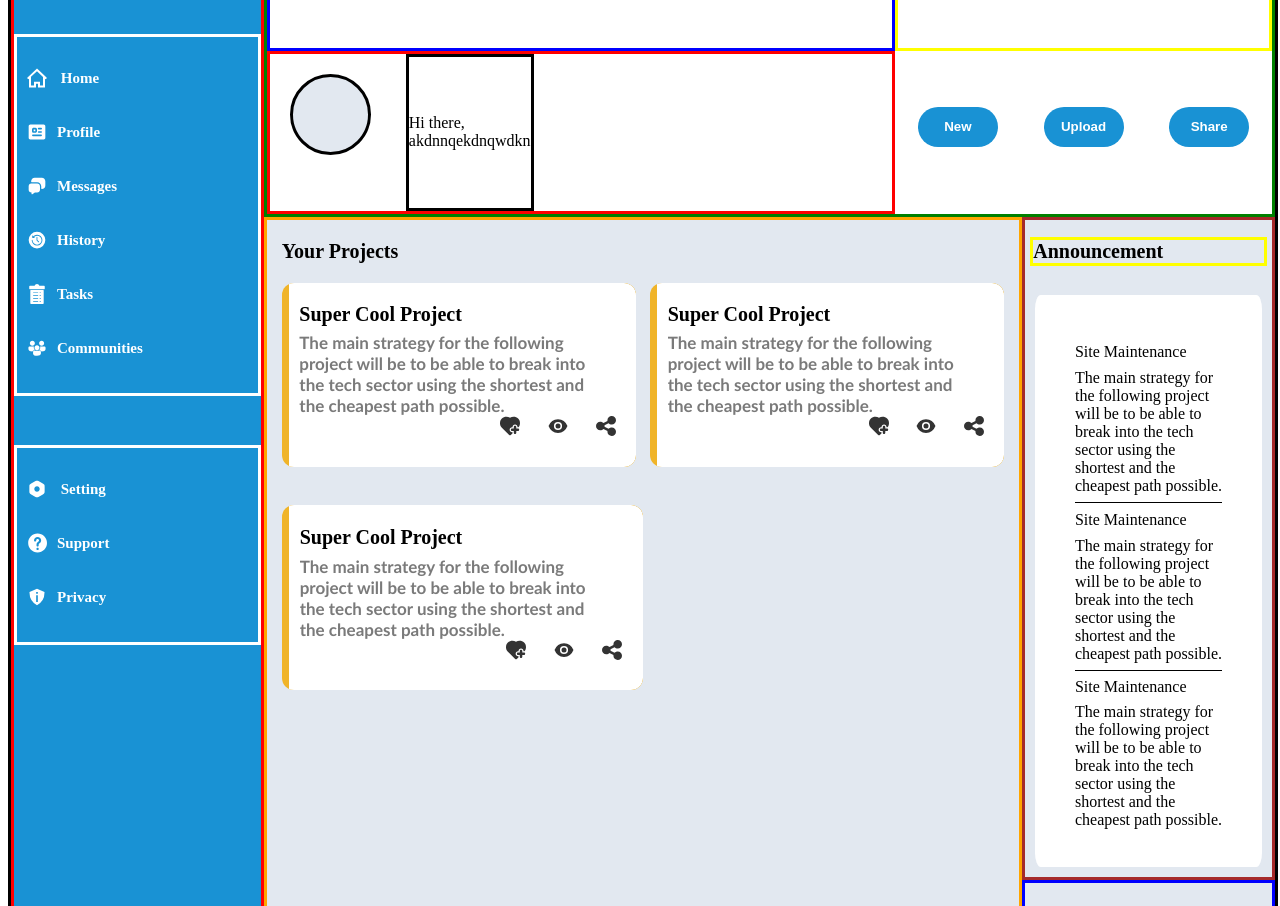
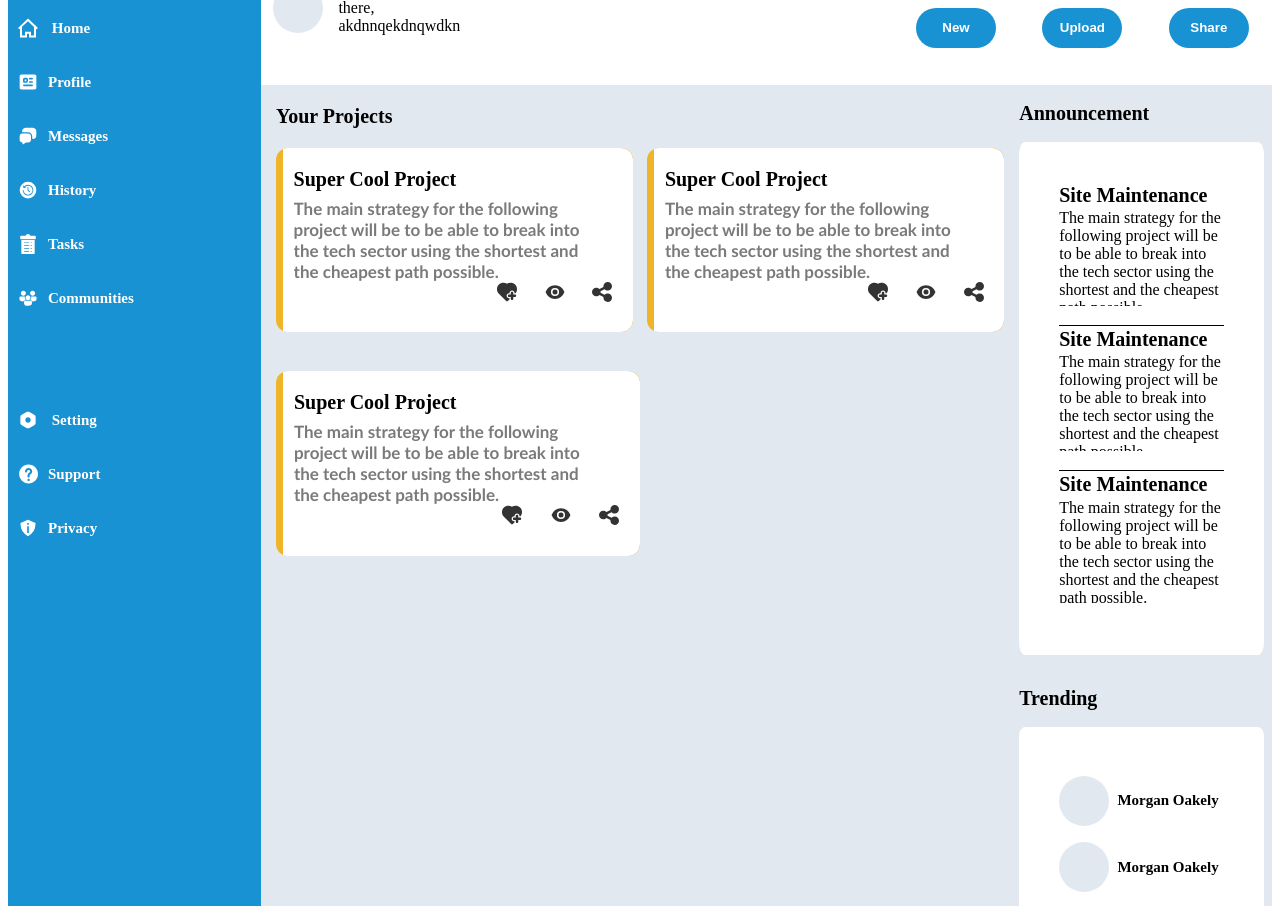
Before and after one commit to Stephzennn/Admin-Dashboard, a plain HTML site: page index.html in a window 1280 px wide. Shown: the part 126-1032 px from the top of the page. Drawn offline with Linux system fonts and the light colour scheme.

Commit message:
Finalize the announcement box and the trending box

```diff
--- a/index.html
+++ b/index.html
@@ -142,32 +142,61 @@
 
         </div>
       </div>
+      <div class="rightEdge">
         <div class="announcement">
           <div class="announcementTitle">Announcement</div>
           <div class="announcementBox">
             <div class="Box1">
               <p class="Box1P">Site Maintenance </p>
               <div class="Box1Div">The main strategy for the following project will be to be able to break into the tech sector using the shortest and the cheapest path possible.
+
+              </div>
               <div class="line"></div>
-            </div>
             </div>
             <div class="Box2">
               <p class="Box2P">Site Maintenance </p>
               <div class="Box2Div">The main strategy for the following project will be to be able to break into the tech sector using the shortest and the cheapest path possible.
+
+              </div>
               <div class="line"></div>
-            </div>
 
             </div>
             <div class="Box3">
               <p class="Box3P">Site Maintenance </p>
               <div class="Box3Div">The main strategy for the following project will be to be able to break into the tech sector using the shortest and the cheapest path possible.
 
+
               </div>
 
             </div>
           </div>
         </div>
-      <div class="trending"></div>
+        <div class="trending">
+          <div class="announcementTitle">Trending</div>
+          <div class="announcementBox">
+            <div class="Box1">
+              <div class="profilePic"> </div>
+              <div class="profileName">Morgan Oakely</div>
+            </div>
+            <div class="Box2">
+              <div class="profilePic"> </div>
+              <div class="profileName">Morgan Oakely</div>
+
+            </div>
+            <div class="Box3">
+              <div class="profilePic"> </div>
+              <div class="profileName">Morgan Oakely</div>
+
+            </div>
+            <div class="Box3">
+              <div class="profilePic"> </div>
+              <div class="profileName">Morgan Oakely</div>
+
+            </div>
+          </div>
+        </div>
+      </div>
+
 
     </div>
       <script src="script.js"></script>
--- a/style.css
+++ b/style.css
@@ -1,10 +1,11 @@
 .GrandContainer {
     display: grid;
     width:100%;
-    min-height: 800px;
+    max-height: 2000px;
     grid-template-columns: 1fr 3fr 1fr;
-    grid-template-rows: 1fr 2fr 2fr ;
-    border: black solid;
+    grid-template-rows: 1fr 5fr auto;
+    background-color: #e2e8f0;
+    /*border: black solid;*/
 
 }
 
@@ -13,8 +14,8 @@
 .dashBoard {
     grid-row: 1/-1;
     grid-column: span 1;
-    min-height: 300px;
-    border: red solid;
+
+    /*border: red solid;*/
     background-color: #1992d4;
     display: flex;
     flex-direction: column;
@@ -24,11 +25,11 @@
 }
 
 
-.dashBoard>div  {
+/*.dashBoard>div  {
     border: white solid;
 
 }
-
+*/
 .dashBoard>div:nth-child(2)>ul {
     display: flex;
     flex-direction: column;
@@ -131,7 +132,7 @@
     display: flex;
     justify-content: flex-start;
     align-items: center;
-    border: black solid;
+    /*border: black solid;*/
     padding-top: 3%;
 
 }
@@ -152,16 +153,18 @@
     display: grid;
     grid-row: span 1;
     grid-column: 2/-1;
-    border: green solid;
+    /*border: green solid;*/
     grid-template-rows: 1fr 1fr;
     grid-template-columns: 5fr 1fr 1fr 1fr;
     overflow: auto;
+    padding: 0%;
+    background-color: white;
 }
 
 .projects {
     grid-column: 2/3;
     grid-row: 2/-1;
-    border: orange solid;
+    /*border: orange solid;*/
     background-color: #e2e8f0;
     display: flex;
     flex-direction: column;
@@ -322,38 +325,49 @@
     vertical-align: middle;
 }
 /*333333*/
+.rightEdge{
+    grid-row: 2/3;
+    display: flex;
 
+    flex-direction: column;
+}
 .announcement {
     grid-row: 2/3;
     grid-column: 3/-1;
-    border:brown solid;
+
     background-color: #e2e8f0;
-    gap: 2%;
-    padding: 2%;
-    display: grid;
-    grid-template-rows: 1fr 11fr;
-    grid-column: 1fr;
+
+    padding-right: 3%;
+    padding-bottom: 6%;
+    display: flex;
+    flex-direction: column;
+
+
+
+
 
 }
 
 .announcementTitle {
-    border: yellow solid;
+    /*border: yellow solid;*/
     font-size: 20px;
     font-weight: bold;
-    grid-row: 1/2;
-    align-self: center;
+    justify-self: flex-start;
+    align-self: flex-start;
+    margin-bottom: 7%;
+    margin-top: 7%;
 }
 
 .announcementBox {
-    grid-row: 2/-1;
+
     display: grid;
     grid-template-rows: 1fr 1fr 1fr;
     grid-row: 1fr;
-    min-height: 100px;
+
     padding: max(40px, 5%);
     background-color: white;
     border-radius: 2.5%;
-    margin: 2%;
+
 
 }
 
@@ -361,6 +375,17 @@
     display: grid;
     grid-template-rows: 1fr 4fr;
     grid-template-columns: 1fr ;
+
+}
+.trending .Box1,.trending .Box2 ,.trending .Box3{
+    display: grid;
+    grid-template-rows: 1fr;
+    grid-template-columns: 1fr 4fr ;
+
+    column-gap: 5%;
+    margin-top: 5%;
+    margin-bottom: 5%;
+    overflow: hidden;
 
 }
 
@@ -377,6 +402,8 @@
     margin-bottom: 0%;
     margin-top: 0%;
     align-self: center;
+    font-size: 20px;
+    font-weight: bold;
 }
 
 
@@ -386,6 +413,7 @@
     margin-bottom: 0%;
     margin-top: 0%;
     overflow: hidden;
+    max-height: 90%;
 
 }
 
@@ -394,15 +422,18 @@
 .trending{
     grid-column: 3/-1;
     grid-row: 3/-1;
-    border: blue solid;
+
     background-color: #e2e8f0;
+    padding-right: 3%;
+    padding-bottom: 10%;
+
 }
 
 .searchBar {
     display: flex;
     grid-column: span 1;
     grid-row: span 1;
-    border: blue solid;
+    /*border: blue solid;*/
     justify-content: flex-start;
     padding-left: 2%;
     align-items: center;
@@ -422,7 +453,8 @@
     padding: 0%;
     background-color: white;
     border: 0px;
-    margin-right: 15px;
+
+    margin-left: 0.5%;
     align-items: end;
 }
 
@@ -434,28 +466,35 @@
 .profileName {
     grid-column: span 1;
     grid-row: 2/3;
-    border:red solid;
+
+    /*border:red solid;*/
     display: flex;
     flex-direction:row;
     gap: 15px;
     padding: 0%;
+    margin: 0%;
+
 
 }
 
-.profileName>div {
+/*.profileName>div {
     border: black solid;
 }
+*/
 .profileText {
     display: flex;
     justify-content: center;
     flex-direction: column;
+    height: 50px;
+    width: 50px;
 }
 .profilePic {
     border-radius: 50%;
-    width: 75px;
-    height: 75px;
-    overflow: auto;
-    margin: 20px;
+
+    height: 50px;
+    width: 50px;
+    overflow: hidden;
+    margin-left: 2%;
     border: 0px;
     background-color: #e2e8f0;
 }
@@ -467,8 +506,9 @@
     display: flex;
     justify-content: center;
     align-items: end;
-    padding-left: 10px;
-    padding-right: 10px;
+    padding-left: 0.5%;
+    padding-right: 0.5%;
+    margin: 0%;
 }
 .buttonUpload {
     grid-column: 3/ span 1;
@@ -476,8 +516,9 @@
     display: flex;
     justify-content: center;
     align-items: end;
-    padding-left: 10px;
-    padding-right: 10px;
+    padding-left: 0.5%;
+    padding-right: 0.5%;
+    margin: 0%;
 }
 .buttonShare {
     grid-column: 4/ span 1;
@@ -485,8 +526,9 @@
     display: flex;
     justify-content: center;
     align-items: end;
-    padding-left: 10px;
-    padding-right: 10px;
+    padding-left: 0.5%;
+    padding-right: 0.5%;
+    margin: 0%;
 }
 
 .buttonNew>button {
@@ -529,36 +571,53 @@
     border-radius: 25px;
     background-color: #e2e8f0;
     border: 0px;
+    margin: 0%;
 }
 .svgSearch {
     height: 100%;
+
     width: 100%;
+
 }
 
 .profile2 {
+    margin: 0%;
     grid-column: 2/-1;
     grid-row: 1/2;
-    border: yellow solid;
+    /*border: yellow solid;*/
     display: flex;
     justify-content: flex-end;
     align-items: center;
     padding: max(3%,15px);
 }
 
-.profile2>.profilePic {
+.profile2>.profilePic, .trending .profilePic {
+    grid-column: span 1;
+    grid-row: span 1;
     width: 50px;
     height: 50px;
+    margin: 0%;
+    margin-left: 2%;
+    margin-right: 2%;
+
+    justify-self: center;
 }
 
-.profile2>.profileName {
+.profile2>.profileName, .trending .profileName {
+    grid-column: 2/-1;
+    grid-row: span 1;
     min-width: max(40%, 50px);
     height: 50px;
     justify-content: flex-start;
     align-items: center;
     font-size: 15px;
     font-weight: bold;
+    margin: 0%;
+
+    align-self: self-start;
 }
 .svgBell {
     height: 25px;
     width: 25px;
+    margin: 0%;
 }
```
Lines whose indentation alone changed are shown as unchanged.
